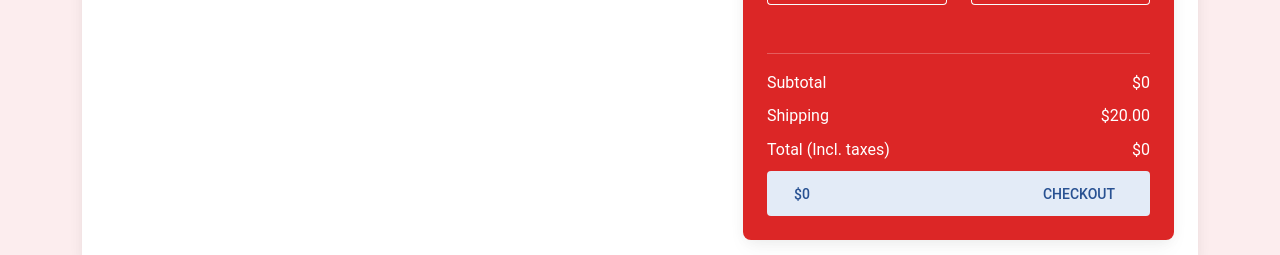
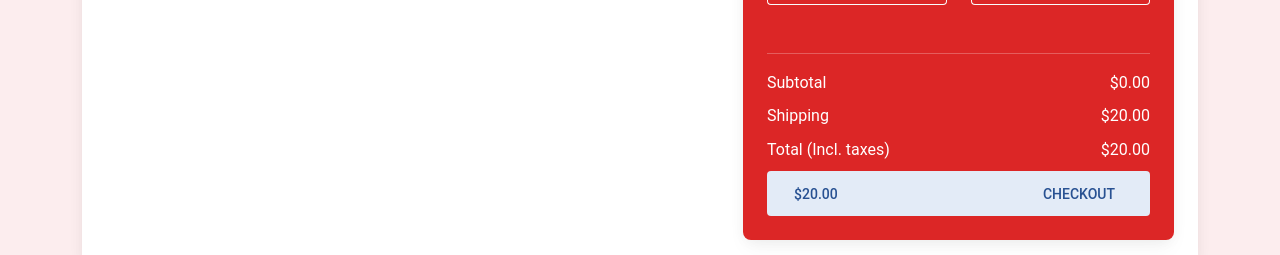
Before and after one commit to MSubhanKhan786000/New-App, a React (Create React App) app: page /cart in a window 1280 px wide. Shown: the part 385-640 px from the top of the page. Built offline with nearby package versions, Linux system fonts and the light colour scheme.

Commit message:
add to cart

```diff
--- a/src/components/cartTab.jsx
+++ b/src/components/cartTab.jsx
@@ -5,7 +5,6 @@ import {
   MDBCardImage,
   MDBCol,
   MDBContainer,
-  MDBIcon,
   MDBInput,
   MDBRow,
   MDBTypography,
@@ -13,32 +12,29 @@ import {
 import React from "react";
 import { useNavigate } from "react-router-dom";
 import { useSelector, useDispatch } from "react-redux";
-import { products } from "../products";
+import { products } from "../products"; // Assuming products is an array of product objects
 import { changeQuantity } from "../store/cart";
 import { toast } from "react-toastify";
 import { MdDeleteOutline } from "react-icons/md";
 import { MdOutlineKeyboardBackspace } from "react-icons/md";
 
 export default function Basic() {
-  const cartItems = useSelector(state => state.cart.items);
+  const cartItems = useSelector((state) => state.cart.items);
   const dispatch = useDispatch();
   const navigate = useNavigate();
 
   const totalPrice = cartItems.reduce((total, cartItem) => {
-    const product = products.find(p => p.id === cartItem.productId);
-    return total + (product ? product.price * cartItem.quantity : 0);
+    const product = products.find((p) => p.id === cartItem.productId);
+    return total + (product ? (product.buyPrice || 0) * cartItem.quantity : 0);
   }, 0);
 
-  const handleDelete = productId => {
+  const handleDelete = (productId) => {
     dispatch(changeQuantity({ productId, quantity: 0 }));
     toast.success("Item deleted from cart");
   };
 
   return (
-    <section
-      className="min-h-screen h-custom"
-      style={{ backgroundColor: "#fcedee" }}
-    >
+    <section className="min-h-screen h-custom" style={{ backgroundColor: "#fcedee" }}>
       <MDBContainer className="py-5 h-100">
         <MDBRow className="justify-content-center align-items-center h-100">
           <MDBCol>
@@ -50,17 +46,14 @@ export default function Basic() {
                       <a
                         href="#!"
                         className="text-body"
-                        onClick={() => navigate(-1)} // Go to the previous page
+                        onClick={() => navigate(-1)}
                         style={{
                           display: "flex",
                           flexDirection: "row",
                           alignItems: "center",
-                          // justifyContent: "space-between",
                         }}
                       >
-                        <MdOutlineKeyboardBackspace
-                          style={{ marginRight: "5px" }}
-                        />
+                        <MdOutlineKeyboardBackspace style={{ marginRight: "5px" }} />
                         Continue shopping
                       </a>
                     </MDBTypography>
@@ -70,65 +63,51 @@ export default function Basic() {
                     <div className="d-flex justify-content-between align-items-center mb-4">
                       <div>
                         <p className="mb-1">Shopping cart</p>
-                        <p className="mb-0">
-                          You have {cartItems.length} items in your cart
-                        </p>
+                        <p className="mb-0">You have {cartItems.length} items in your cart</p>
                       </div>
                     </div>
 
-                    {cartItems.map((cartItem, index) => {
-                      const product = products.find(
-                        p => p.id === cartItem.productId
-                      );
-                      if (!product) return null;
+                    {cartItems.map((cartItem) => {
+
+
+                      const {
+                        name = "null",
+                        description = "null",
+                        image = "null",
+                        rentPrice = 0, // Default to 0 if not found
+                      } = cartItem;
 
                       return (
-                        <MDBCard className="mb-3" key={index}>
+                        <MDBCard className="mb-3" key={cartItem.productId}>
                           <MDBCardBody>
                             <div className="d-flex justify-content-between">
                               <div className="d-flex flex-row align-items-center">
-                                <div>
-                                  <MDBCardImage
-                                    src={product.image}
-                                    fluid
-                                    className="rounded-3"
-                                    style={{ width: "120px" }}
-                                    alt={product.name}
-                                  />
-                                </div>
+                                <MDBCardImage
+                                  src={image}
+                                  fluid
+                                  className="rounded-3"
+                                  style={{ width: "120px" }}
+                                  alt={name}
+                                />
                                 <div className="ms-3">
-                                  <MDBTypography tag="h5">
-                                    {product.name}
-                                  </MDBTypography>
-                                  <p
-                                    className="small text-muted mb-0"
-                                    style={{ fontSize: "12px" }}
-                                  >
-                                    {product.description.substring(0, 30)}
+                                  <MDBTypography tag="h5">{name}</MDBTypography>
+                                  <p className="small text-muted mb-0" style={{ fontSize: "12px" }}>
+                                    {description.substring(0, 30)}
                                   </p>
                                 </div>
                               </div>
                               <div className="d-flex flex-row align-items-center">
                                 <div style={{ width: "50px" }}>
-                                  <MDBTypography
-                                    tag="h5"
-                                    className="fw-normal mb-0"
-                                  >
+                                  <MDBTypography tag="h5" className="fw-normal mb-0">
                                     {cartItem.quantity}
                                   </MDBTypography>
                                 </div>
                                 <div style={{ width: "80px" }}>
                                   <MDBTypography tag="h5" className="mb-0">
-                                    ${product.price * cartItem.quantity}
+                                    ${(rentPrice * cartItem.quantity).toFixed(2)}
                                   </MDBTypography>
                                 </div>
-                                <a
-                                  href="#!"
-                                  onClick={() =>
-                                    handleDelete(cartItem.productId)
-                                  }
-                                  style={{ color: "#cecece" }}
-                                >
+                                <a href="#!" onClick={() => handleDelete(cartItem.productId)} style={{ color: "#cecece" }}>
                                   <MdDeleteOutline />
                                 </a>
                               </div>
@@ -140,15 +119,10 @@ export default function Basic() {
                   </MDBCol>
 
                   <MDBCol lg="5">
-                    <MDBCard
-                      className="text-white rounded-3"
-                      style={{ backgroundColor: "#dc2626" }} // Red-600 color
-                    >
+                    <MDBCard className="text-white rounded-3" style={{ backgroundColor: "#dc2626" }}>
                       <MDBCardBody>
                         <div className="d-flex justify-content-between align-items-center mb-4">
-                          <MDBTypography tag="h5" className="mb-0">
-                            Card details
-                          </MDBTypography>
+                          <MDBTypography tag="h5" className="mb-0">Card details</MDBTypography>
                         </div>
 
                         <form className="mt-4">
@@ -160,7 +134,6 @@ export default function Basic() {
                             placeholder="Cardholder's Name"
                             contrast
                           />
-
                           <MDBInput
                             className="mb-4"
                             label="Card Number"
@@ -171,7 +144,6 @@ export default function Basic() {
                             placeholder="1234 5678 9012 3457"
                             contrast
                           />
-
                           <MDBRow className="mb-4">
                             <MDBCol md="6">
                               <MDBInput
@@ -204,26 +176,21 @@ export default function Basic() {
 
                         <div className="d-flex justify-content-between">
                           <p className="mb-2">Subtotal</p>
-                          <p className="mb-2">${totalPrice}</p>
+                          <p className="mb-2">${totalPrice.toFixed(2)}</p>
                         </div>
-
                         <div className="d-flex justify-content-between">
                           <p className="mb-2">Shipping</p>
                           <p className="mb-2">$20.00</p>
                         </div>
-
                         <div className="d-flex justify-content-between">
                           <p className="mb-2">Total (Incl. taxes)</p>
-                          <p className="mb-2">${totalPrice}</p>
+                          <p className="mb-2">${(totalPrice + 20).toFixed(2)}</p>
                         </div>
 
                         <MDBBtn color="secondary" block size="lg">
                           <div className="d-flex justify-content-between">
-                            <span>${totalPrice}</span>
-                            <span>
-                              Checkout
-                              <i className="fas fa-long-arrow-alt-right ms-2"></i>
-                            </span>
+                            <span>${(totalPrice + 20).toFixed(2)}</span>
+                            <span>Checkout<i className="fas fa-long-arrow-alt-right ms-2"></i></span>
                           </div>
                         </MDBBtn>
                       </MDBCardBody>
--- a/src/pages/detail.jsx
+++ b/src/pages/detail.jsx
@@ -15,7 +15,8 @@ import RatingComponent from "../components/rating";
 
 const Detail = () => {
   const { id } = useParams();
-  const [detail, setDetail] = useState(null);
+  const [detail, setDetail] = useState([]);
+
   const [quantity, setQuantity] = useState(1);
   const dispatch = useDispatch();
   const navigate = useNavigate();
@@ -24,7 +25,8 @@ const Detail = () => {
     const getProductDetails = async () => {
       try {
         const response = await fetchProductById(id);
-        setDetail(response.data);
+
+        setDetail(response);
       } catch (error) {
         console.error("Error fetching product details:", error);
         navigate("/");
--- a/src/services/productService.jsx
+++ b/src/services/productService.jsx
@@ -7,6 +7,5 @@ export const fetchProducts = async () => {
 
 export const fetchProductById = async (id) => {
   const response = await axiosInstance.get(`/getCollection/${id}`)
-   console.log(response);
-   return response;
+   return response.data;
 }
--- a/src/store/cart.js
+++ b/src/store/cart.js
@@ -1,40 +1,67 @@
 import { createSlice } from "@reduxjs/toolkit";
+
 const initialState = {
-    items: localStorage.getItem("carts") ? JSON.parse(localStorage.getItem("carts")) : [],
-    statusTab: false
-}
+  items: localStorage.getItem("carts")
+    ? JSON.parse(localStorage.getItem("carts"))
+    : [],
+  statusTab: false,
+};
+
 const cartSlice = createSlice({
-    name: 'cart',
+  name: "cart",
   initialState,
   reducers: {
     addToCart(state, action) {
-            const { productId, quantity } = action.payload;
-            const indexProductId = (state.items).findIndex(item => item.productId === productId);
-            if (indexProductId >= 0) {
-                state.items[indexProductId].quantity += quantity;
-            } else {
-                state.items.push({ productId, quantity });
-            }
+      const product = action.payload;
+      console.log("222222222222222222222",product);
+
+      const indexProductId = state.items.findIndex(
+        (item) => item.productId === product._id
+      );
+
+      console.log("index",indexProductId);
+        state.items.push({
+          productId: product._id,
+          name: product.name,
+          buyPrice: product.buyPrice,
+          rentPrice: product.rentPrice,
+          category: product.category,
+          status: product.status,
+          image: product.image,
+          buyStatus: product.buyStatus,
+          rentStatus: product.rentStatus,
+          createdAt: product.createdAt,
+          description: product.description,
+          type: product.type,
+          quantity: 1, // Start with a default quantity of 1
+        });
+      // }
+
+      // Store the complete product data in localStorage
       localStorage.setItem("carts", JSON.stringify(state.items));
     },
+
     changeQuantity(state, action) {
       const { productId, quantity } = action.payload;
-            const indexProductId = (state.items).findIndex(item => item.productId === productId);
+      const indexProductId = state.items.findIndex(
+        (item) => item.productId === productId
+      );
+
       if (quantity > 0) {
         state.items[indexProductId].quantity = quantity;
       } else {
-                state.items = (state.items).filter(item => item.productId !== productId);
+        state.items = state.items.filter((item) => item.productId !== productId);
       }
+
+      // Update localStorage with full product data
       localStorage.setItem("carts", JSON.stringify(state.items));
     },
+
     toggleStatusTab(state) {
-            if (state.statusTab === false) {
-                state.statusTab = true;
-            } else {
-                state.statusTab = false;
-            }
-        }
-    }
-})
+      state.statusTab = !state.statusTab;
+    },
+  },
+});
+
 export const { addToCart, changeQuantity, toggleStatusTab } = cartSlice.actions;
 export default cartSlice.reducer;
```
Also changed, not shown: src/components/productCart.jsx (+29 -5 lines). Lines whose indentation alone changed are shown as unchanged.
